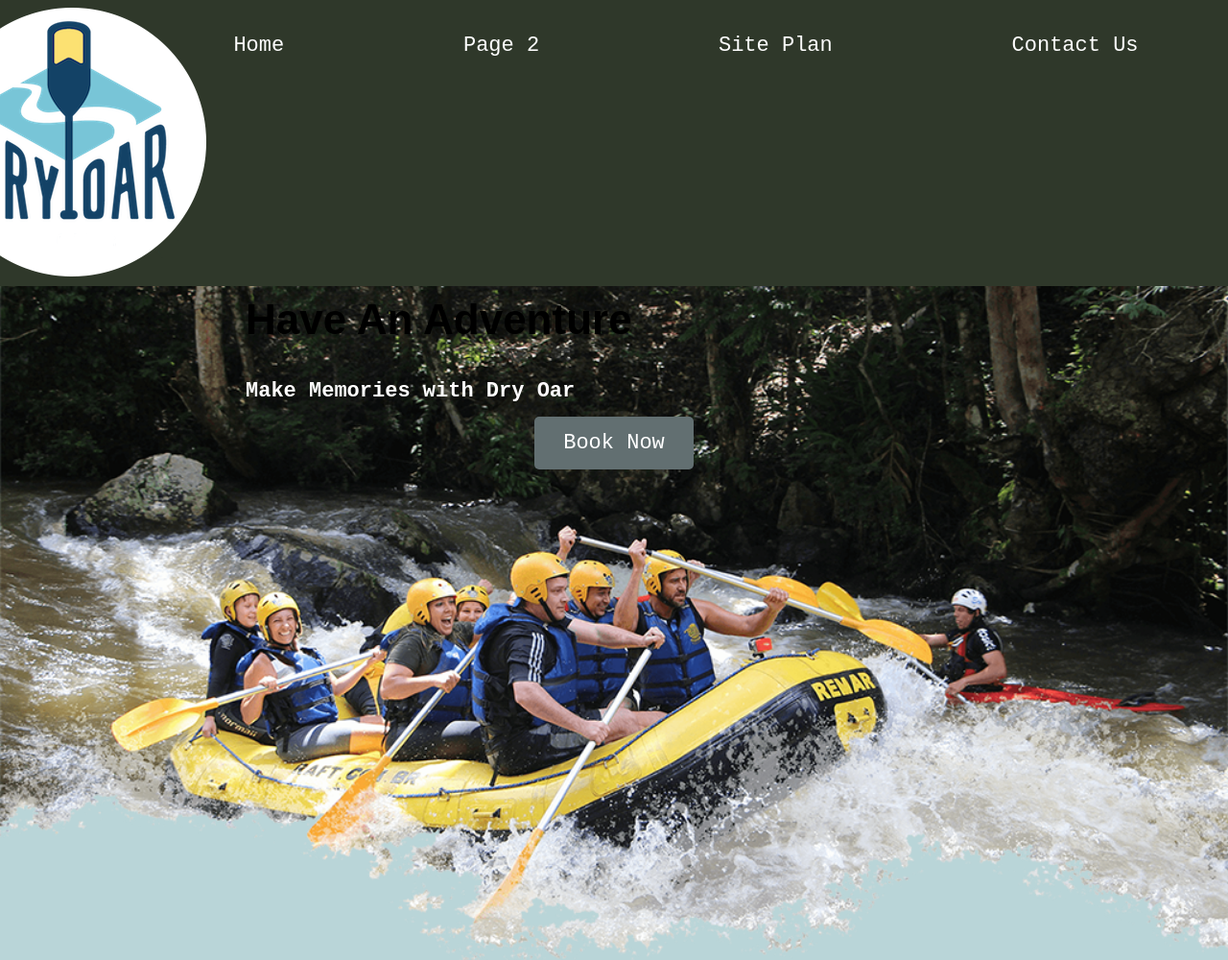
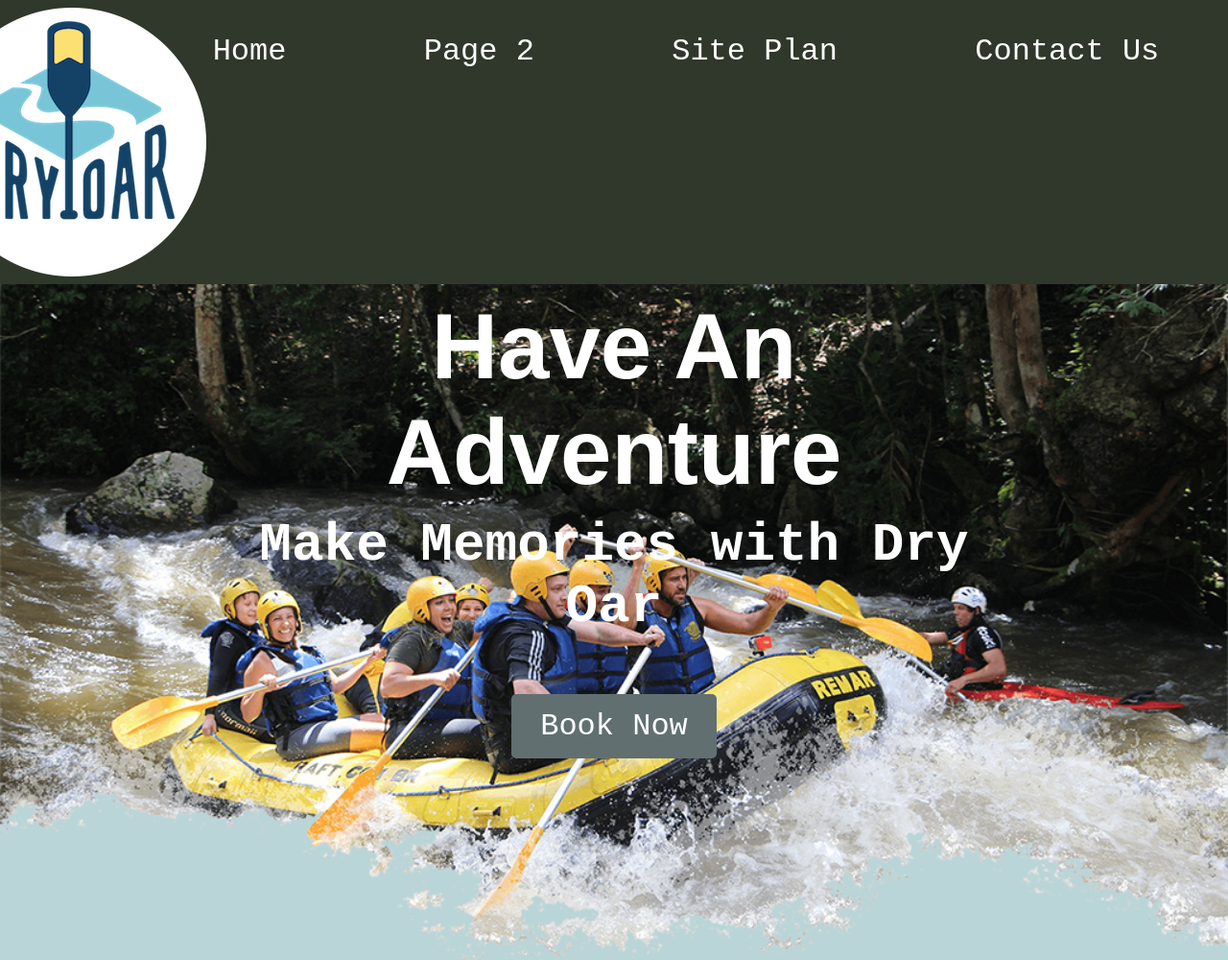
Before and after one commit to shoeninja1998/wdd130, a plain HTML site: page Projects/wrr/index.html in a window 1280 px wide. Shown: the top 1000 px of the page at 96% size. Drawn offline with Linux system fonts and the light colour scheme.

Commit message:
Updated WWR project

```diff
--- a/Projects/wrr/styles/styles.css
+++ b/Projects/wrr/styles/styles.css
@@ -3,8 +3,9 @@ logo{
 }
 .home-title{
     font-family: Arial, Helvetica, sans-serif;
-    font-size: 2em;
+    font-size: 6em;
     margin-top: 10px;
+    margin-bottom: 0px;
 }
 h2{
     padding: 0;
@@ -25,6 +26,7 @@ nav a{
     text-align: center;
     color: white;
     text-decoration: none;
+    font-size: 2em;
     padding: 35px;
 }
     nav a:hover{
@@ -58,6 +60,13 @@ nav a{
 }
 #hero-msg h4{
     color: white;
+    text-align:center;
+    font-size: 3.5em;
+    margin-top: 10px;
+}
+h1{
+    color:white;
+    text-align: center;
 }
 #content{
     margin: 0 auto;
@@ -74,14 +83,6 @@ main section{
     grid-column: 1/11;
     grid-row: 4/9;
 }
-body{
-    background-color: #b9d5d8;
-    font-family:'Courier New', Courier, monospace;
-    font-size: 22px;
-    margin: 0;
-    padding: 0;
-}
-
 section.msg{
     background-color: #c3cacb;
 }
@@ -95,6 +96,7 @@ section.msg{
     padding: 15px 30px;
     margin-top:50px;
     border-radius: 5px;
+    font-size: 2em;
 }
 .book:hover, .join:hover{
     background-color: #838b8d;
@@ -110,11 +112,13 @@ section.msg{
 .msg h2{
     color: white;
     background-color: #c3cacb;
+    font-size: 3em;
 }
 .msg p{
     color: black;
     background-color: #c3cacb;
     padding-bottom: 15px;
+    font-size: 2em;
 }
 footer{
     background-color: #3f676c;
@@ -179,6 +183,12 @@ main section img {
     width: 80px;
     padding-top: 10px;
 }
+body{
+    background-color: #b9d5d8;
+    font-family:'Courier New', Courier, monospace;
+    margin: 0;
+    padding: 0;
+}
 @media screen and (max-width: 900px) {
     #hero, .home-grid {
         display: block;
@@ -199,9 +209,10 @@ main section img {
     }
     #hero-msg h4 {
         display: none;
+        text-align: center;
     }
     .home-title {
-        font-size: 25px;
+        font-size: 5em;
         color: #6f7364;
     }
     .rivers-card, .camping-card, .rapids-card {
```
